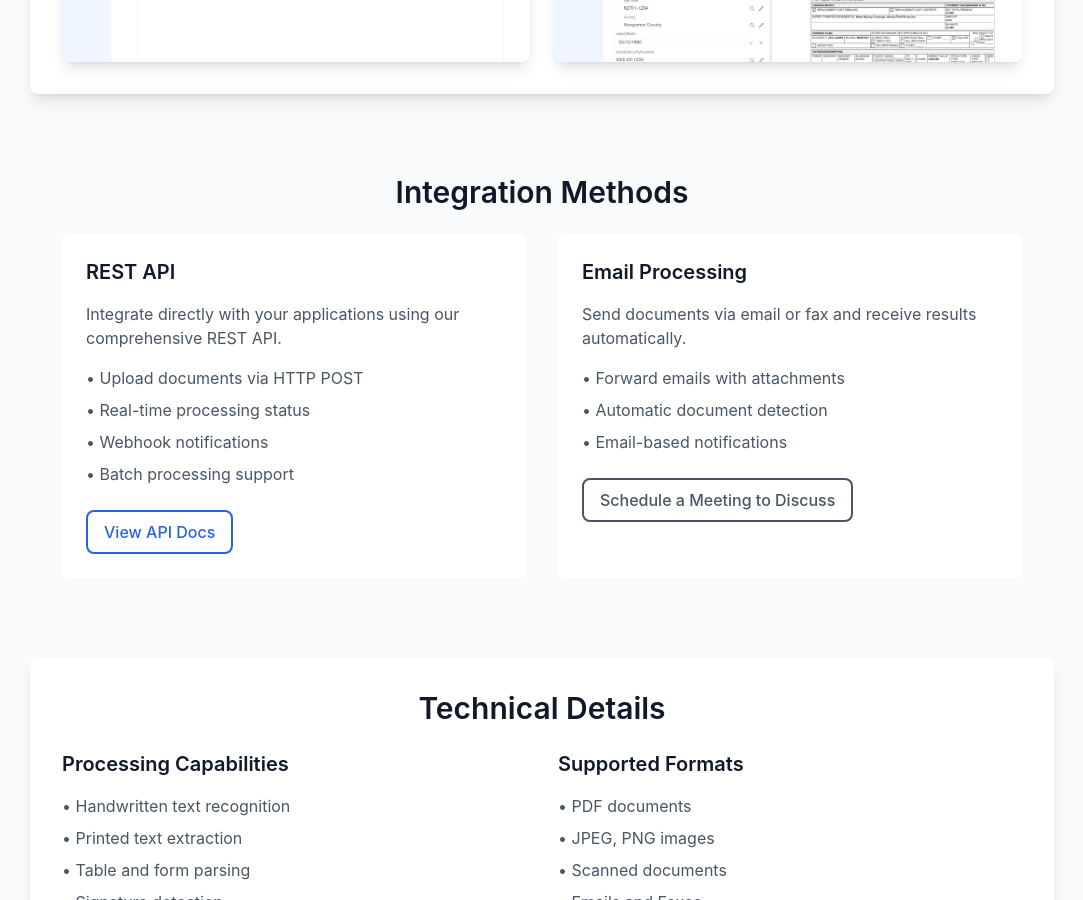
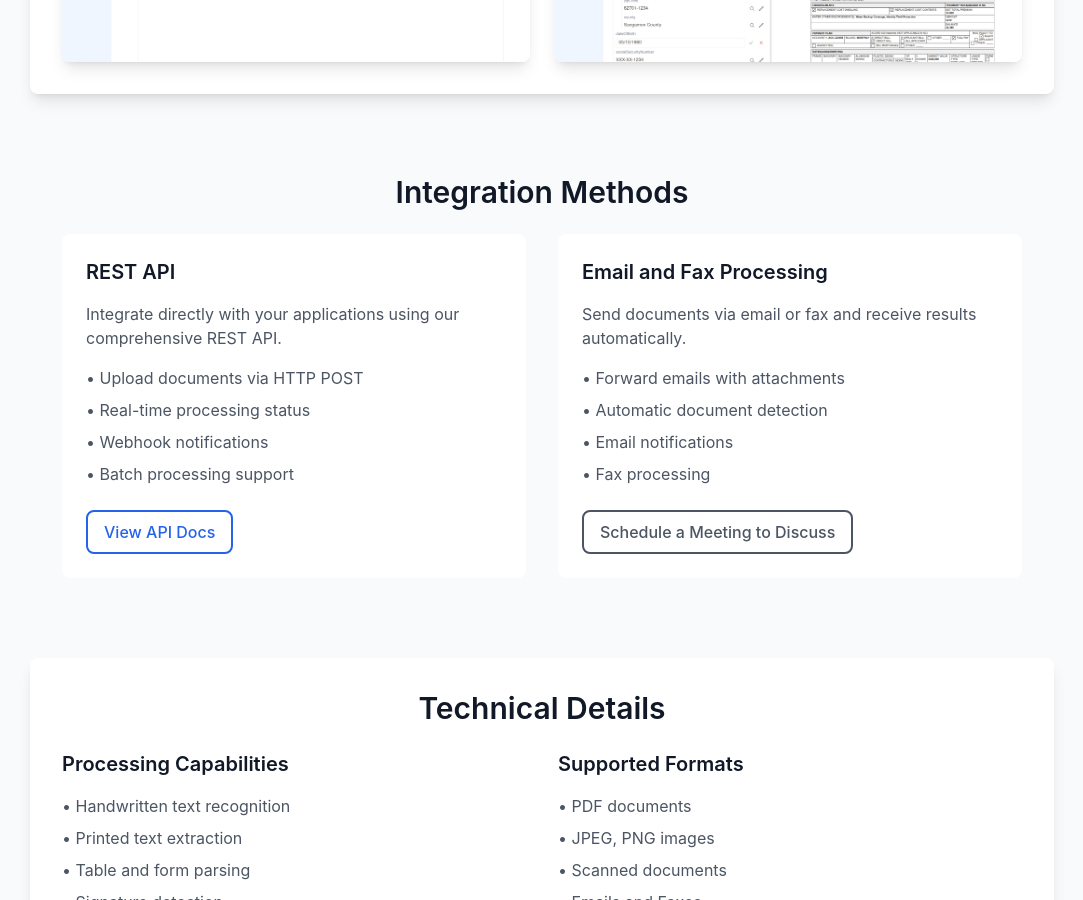
Before and after one commit to analytiq-hub/docrouter.github.io, a Jekyll site: the page built from how-it-works.md, in a window 1280 px wide and 900 px high, scrolled down 2268 px. Shown: the whole window, without its empty margins (98-1181 px from the left). Built offline with Jekyll 4.4.1, drawn with Linux system fonts in a browser that asks for light colours; nearby versions of some CDN libraries.

Commit message:
Update Email Processing section title and content
- Change 'Email Processing' to 'Email and Fax Processing'
- Update 'Email-based notifications' to 'Email notifications'
- Add 'Fax processing' as new bullet point
- Better reflect both email and fax capabilities

```diff
--- a/how-it-works.md
+++ b/how-it-works.md
@@ -103,12 +103,13 @@ permalink: /how-it-works/
 
                 <!-- Email and Faxes Integration -->
                 <div class="bg-white rounded-lg p-6">
-                    <h3 class="text-xl font-semibold text-gray-900 mb-4">Email Processing</h3>
+                    <h3 class="text-xl font-semibold text-gray-900 mb-4">Email and Fax Processing</h3>
                     <p class="text-gray-600 mb-4">Send documents via email or fax and receive results automatically.</p>
                     <ul class="text-gray-600 space-y-2 mb-6">
                         <li>• Forward emails with attachments</li>
                         <li>• Automatic document detection</li>
-                        <li>• Email-based notifications</li>
+                        <li>• Email notifications</li>
+                        <li>• Fax processing</li>
                     </ul>
                     <a href="javascript:void(0)" onclick="openCalendly()"
                        class="inline-block border-2 border-gray-600 text-gray-600 hover:bg-gray-50 px-4 py-2 rounded-lg font-medium transition-colors duration-200">
```
